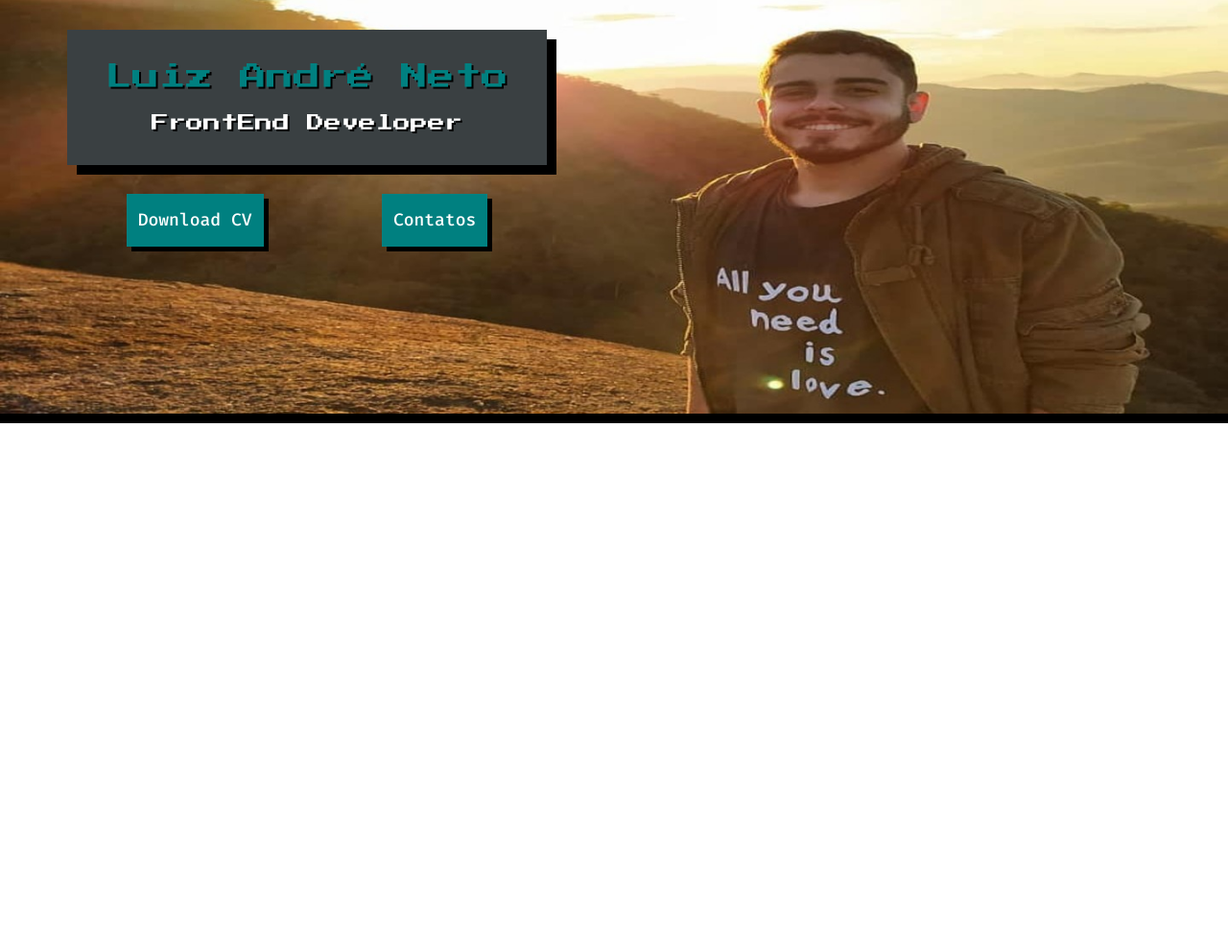
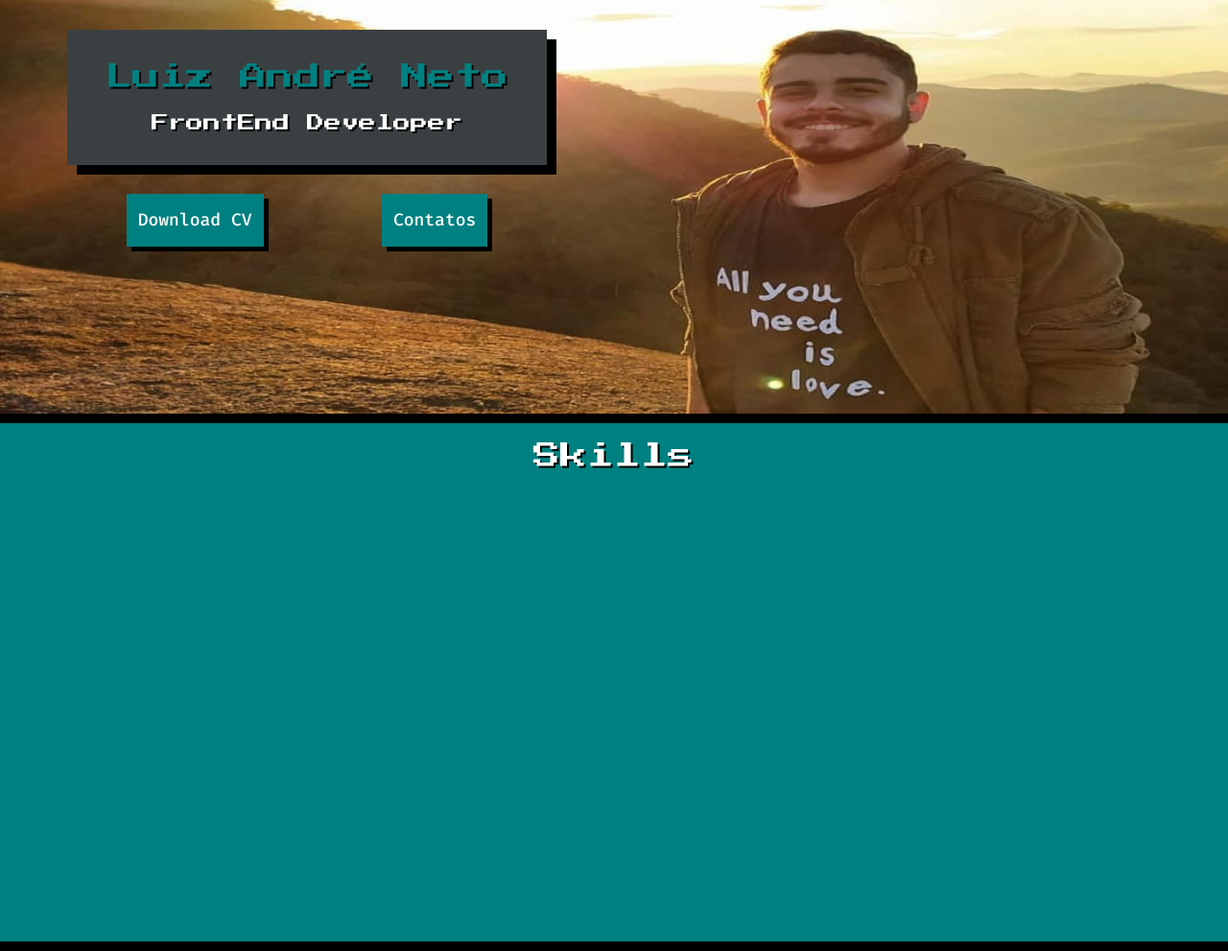
Before and after one commit to lacruzneto/lacruzneto.github.io, a plain HTML site: page index.html in a window 1280 px wide. Shown: the part 147-1138 px from the top of the page at 96% size. Before the commit the page ends 800 px from the top, so only its background shows below. Drawn offline with Linux system fonts and the light colour scheme.

Commit message:
Create the -second variation to Title.

```diff
--- /dev/null
+++ b/css/componets/skills.css
@@ -0,0 +1,11 @@
+.skills{
+    display: block;
+    box-sizing: border-box;
+    height: 550px;
+    background-color: teal;
+    background-size: 100%;
+    padding-top: 20px;
+    border-bottom: 10px solid black ;
+
+
+}
--- a/css/componets/title.css
+++ b/css/componets/title.css
@@ -4,3 +4,10 @@
     color:teal;
     text-shadow: 2px 2px 0 black;
 }
+.title.-second{
+    text-align: center;
+    color: white;
+    text-shadow: 2px 2px 0 black;
+
+
+}
--- a/index.html
+++ b/index.html
@@ -16,6 +16,7 @@
     <link rel="stylesheet" href="css/componets/subtitle.css">
     <link rel="stylesheet" href="css/componets/box.css">
     <link rel="stylesheet" href="css/componets/action.css">
+    <link rel="stylesheet" href="css/componets/skills.css">
 
 
 </head>
@@ -45,8 +46,20 @@
 
                 <a class= "button" href="" lang="en">Download CV</a>
                 <a class= "button" href="" >Contatos</a>
+
                 </div>
+                </div>
+
             </div>
+        </section>
+
+        <section class="skills">
+
+                <h1 class="title -second">Skills</h1>
+
+
+            </div>
+
         </section>
     </body>
 </html>
```
